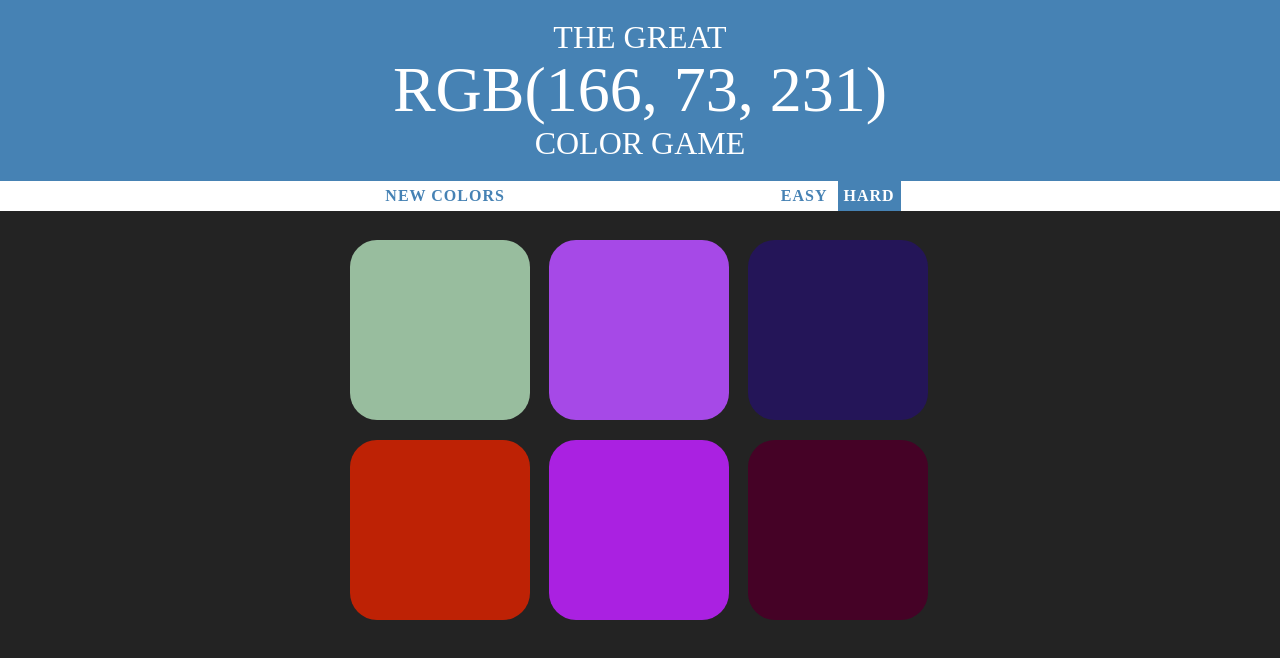
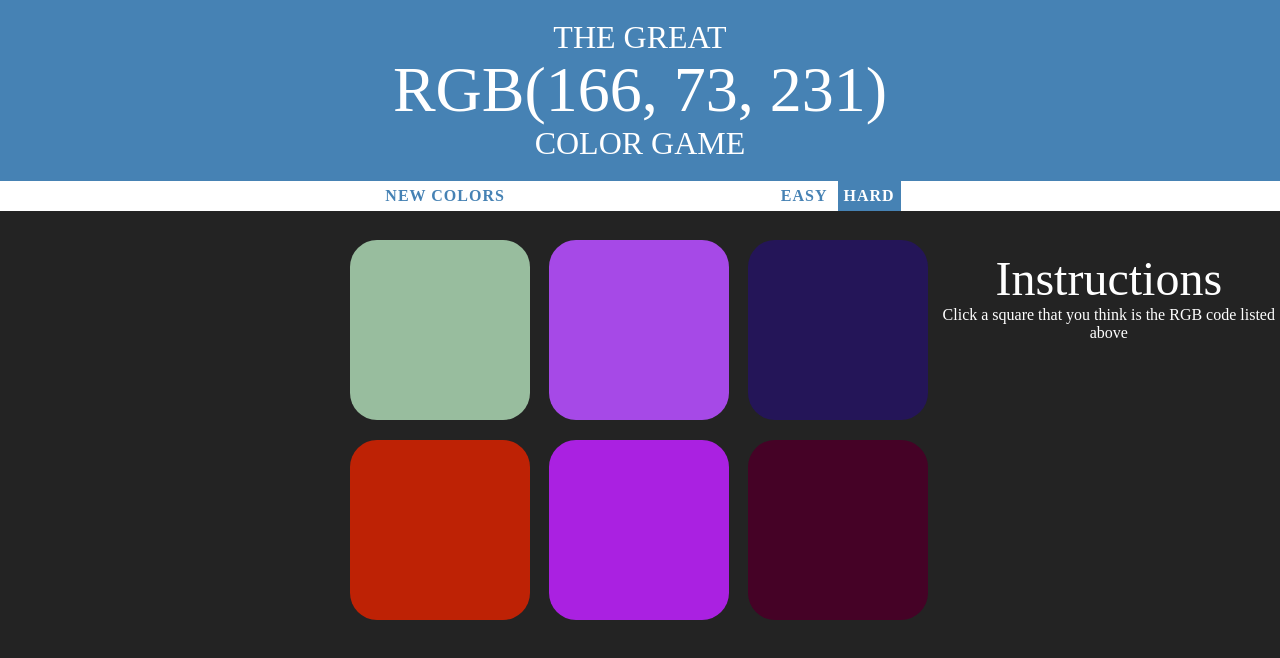
Before and after one commit to Ncrediblebulk/Ncrediblebulk.github.io, a plain HTML site: page index.html in a window 1280 px wide. Drawn offline with Linux system fonts and the light colour scheme.

Commit message:
Updated index and style to include Instructions on botton of the page

```diff
--- a/index.html
+++ b/index.html
@@ -30,6 +30,11 @@
 
 	</div>
 
+	<div>
+		<h2 class="instructions">Instructions</h2>
+		<p>Click a square that you think is the RGB code listed above</p>
+	</div>
+
 </body>
 
 <script type="text/javascript" src="script.js"></script>
--- a/style.css
+++ b/style.css
@@ -37,6 +37,40 @@ button:hover {
 	background: steelblue;
 }
 
+p {
+	color: white;
+	text-align: center;
+	margin-top: 0px;
+}
+#container {
+	max-width: 600px;
+	margin: 20px auto;
+}
+
+#stripe {
+	background-color: white;
+	height: 30px;
+	text-align: center;
+}
+
+#colorDisplay {
+	font-size: 200%;
+}
+
+#message {
+	display: inline-block;
+	width: 20%;
+}
+
+.instructions {
+	color: white;
+	background-color: #232323;
+	font-size: 3em;
+	text-align: center;
+	font-weight: normal;
+	margin-bottom: 0px;
+}
+
 .square {
 	width: 30%;
 	background: purple;
@@ -49,27 +83,7 @@ button:hover {
 	-moz-transition: background 0.3s;
 }
 
-#container {
-	max-width: 600px;
-	margin: 20px auto;
-}
-
-#stripe {
-	background-color: white;
-	height: 30px;
-	text-align: center;
-}
-
 .selected {
 	color: white;
 	background: steelblue;
 }
-
-#colorDisplay {
-	font-size: 200%;
-}
-
-#message {
-	display: inline-block;
-	width: 20%;
-}
```
